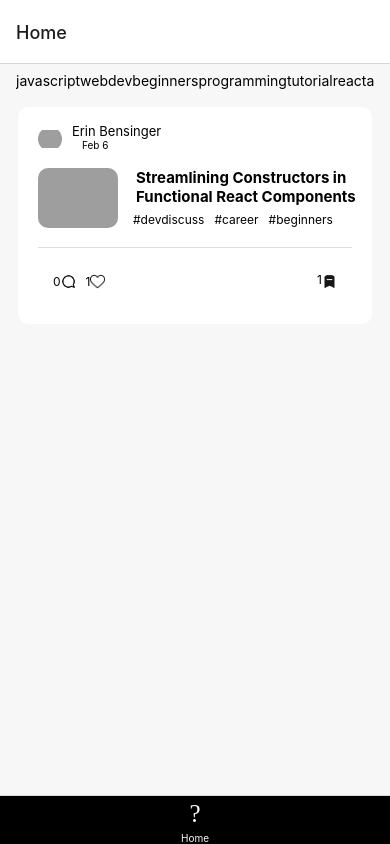
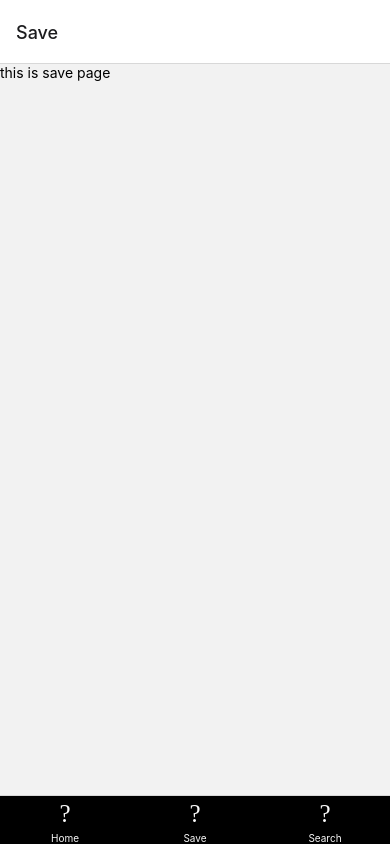
Before and after one commit to Dickyrdiar/react-native-learning, a React Native app: screen /Save in a window 390 px wide. Built offline with nearby package versions, Linux system fonts and the light colour scheme; grey boxes are pictures that could not be loaded.

Commit message:
adding icon rendering in tab navigation

```diff
--- a/src/lib/TypeData/tagCarousel.types.ts
+++ b/src/lib/TypeData/tagCarousel.types.ts
@@ -2,4 +2,5 @@ export type TagProps = {
   tag: string;
   selected: boolean;
   colro: string;
+  onClick: () => void;
 };
--- a/src/navigation/navigation.tsx
+++ b/src/navigation/navigation.tsx
@@ -3,8 +3,10 @@ import React from 'react';
 import {createBottomTabNavigator} from '@react-navigation/bottom-tabs';
 import IndexApp from '../screen';
 import {NavigationContainer} from '@react-navigation/native';
-import {StyleSheet} from 'react-native';
+import {StyleSheet, Image} from 'react-native';
 import MaterialCommunityIcons from 'react-native-vector-icons/MaterialCommunityIcons';
+import SavePosts from '../screen/SavePosts';
+import SearchPage from '../screen/searchPage';
 
 const Tab = createBottomTabNavigator();
 
@@ -23,7 +25,33 @@ const BottomTabNavigator = () => (
         component={IndexApp}
         options={{
           tabBarIcon: ({color, size}) => (
-            <MaterialCommunityIcons name="iso-home" color={color} size={size} />
+            <MaterialCommunityIcons name="ios-home" color={color} size={size} />
+          ),
+        }}
+      />
+      <Tab.Screen
+        name="Save"
+        component={SavePosts}
+        options={{
+          tabBarIcon: ({color, size}) => (
+            <MaterialCommunityIcons
+              name="ios-bookmark"
+              color={color}
+              size={size}
+            />
+          ),
+        }}
+      />
+      <Tab.Screen
+        name="Search"
+        component={SearchPage}
+        options={{
+          tabBarIcon: ({color, size}) => (
+            <MaterialCommunityIcons
+              name="ios-search"
+              color={color}
+              size={size}
+            />
           ),
         }}
       />
--- /dev/null
+++ b/src/navigation/renderIcon.tsx
@@ -0,0 +1,6 @@
+import React from 'react';
+import {Image} from 'react-native';
+
+export const renderIcon = (icon: string, width: number, height: number) => (
+  <Image source={require('../assets/icons/' + icon)} style={{width, height}} />
+);
--- /dev/null
+++ b/src/screen/SavePosts/index.tsx
@@ -0,0 +1,12 @@
+import React from 'react';
+import {Text} from 'react-native';
+
+function SavePosts(): JSX.Element {
+  return (
+    <>
+      <Text>this is save page</Text>
+    </>
+  );
+}
+
+export default SavePosts;
--- a/src/screen/index.tsx
+++ b/src/screen/index.tsx
@@ -31,12 +31,17 @@ function IndexApp(): JSX.Element {
           horizontal
           showsHorizontalScrollIndicator={false}>
           {tags.map((tag, id) => (
+            <TouchableOpacity>
               <Tag
                 key={tag.id}
                 tag={tag.name}
                 selected={id === selected}
                 colro={tag.bg_color_hex}
+                onClick={function (): void {
+                  throw new Error('Function not implemented.');
+                }}
               />
+            </TouchableOpacity>
           ))}
         </ScrollView>
       </View>
--- /dev/null
+++ b/src/screen/searchPage/index.tsx
@@ -0,0 +1,12 @@
+import React from 'react';
+import {Text} from 'react-native';
+
+function SearchPage(): JSX.Element {
+  return (
+    <>
+      <Text> search form is here </Text>
+    </>
+  );
+}
+
+export default SearchPage;
```
Also changed, not shown: src/screen/detail.tsx (deleted, +0 -8 lines). Lines whose indentation alone changed are shown as unchanged.
